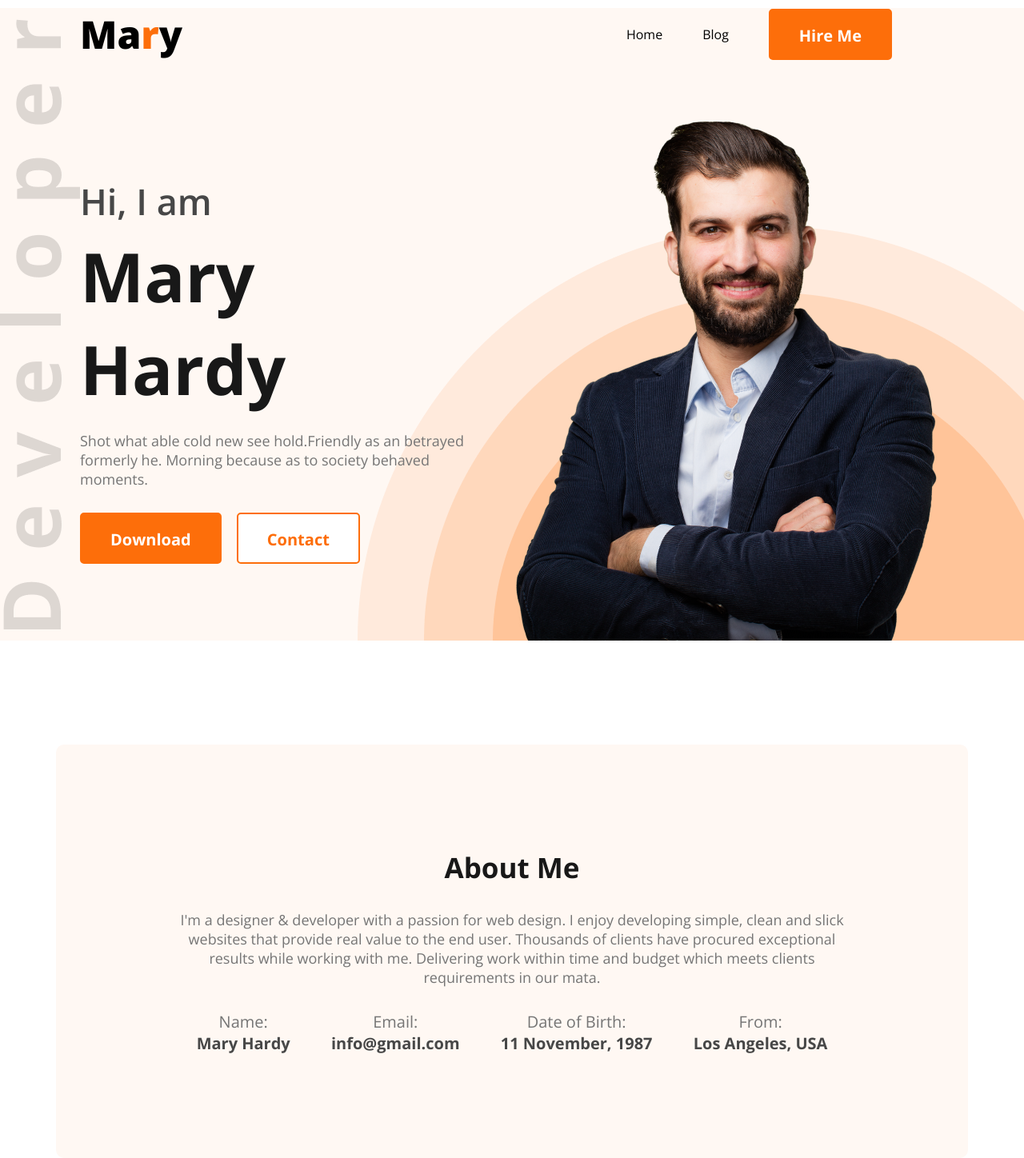
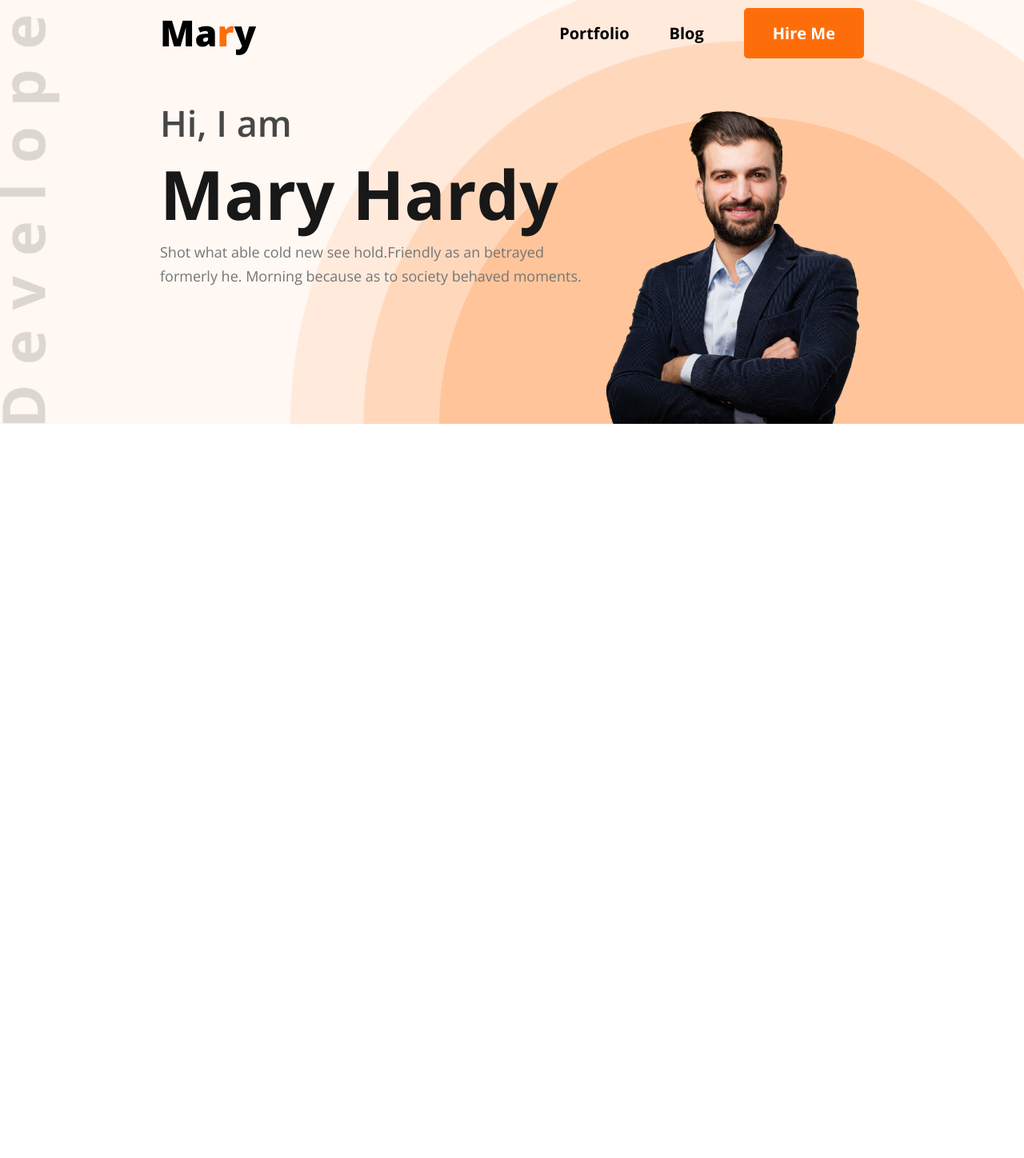
Before and after one commit to Ferdousnayeem/developer-portfolio-project, a plain HTML site: page index.html in a window 1280 px wide. Shown: the part 40-1488 px from the top of the page at 80% size. After the commit the page ends 800 px from the top, so only its background shows below. Drawn offline with nearby package versions, Linux system fonts and the light colour scheme.

Commit message:
second try

```diff
--- a/index.html
+++ b/index.html
@@ -1,66 +1,38 @@
 <!DOCTYPE html>
 <html lang="en">
   <head>
-    <meta charset="UTF-8">
-    <meta http-equiv="X-UA-Compatible" content="IE=edge">
-    <meta name="viewport" content="width=device-width, initial-scale=1.0">
+    <meta charset="UTF-8" />
+    <meta http-equiv="X-UA-Compatible" content="IE=edge" />
+    <meta name="viewport" content="width=device-width, initial-scale=1.0" />
     <title>Developer Portfolio Project</title>
-    <link rel="stylesheet" href="styles/styles.css">
-    <link rel="preconnect" href="https://fonts.googleapis.com">
-    <link rel="preconnect" href="https://fonts.gstatic.com" crossorigin>
-    <link href="https://fonts.googleapis.com/css2?family=Open+Sans:wght@400;500;600;700;800&display=swap" rel="stylesheet">
+    <link rel="stylesheet" href="styles/styles.css" />
+    <link rel="preconnect" href="https://fonts.googleapis.com" />
+    <link rel="preconnect" href="https://fonts.gstatic.com" crossorigin />
+    <link
+      href="https://fonts.googleapis.com/css2?family=Open+Sans:wght@400;500;600;700;800&display=swap"
+      rel="stylesheet"
+    />
   </head>
   <body>
-
-    <header class="header-area">
-        <!-- navigation bar -->
+    <header>
       <nav>
         <h2 class="nav-title">Ma<span class="text-primary">r</span>y</h2>
         <ul>
-                <li>Home</li>
+          <li>Portfolio</li>
           <li>Blog</li>
-                <li><button class="orange-btn">Hire Me</button></li>
+          <li><button class="primary-button">Hire Me</button></li>
         </ul>
       </nav>
-        <div class="banner-area">
+      <div class="banner">
         <div>
-                <h3>Hi, I  am</h3>
-                <h1>Mary Hardy</h1>
-                <p>Shot what able cold new see hold.Friendly as an betrayed formerly he. Morning because as to society behaved moments.</p>
-                <button class="orange-btn">Download</button>
-                <button class="contact-btn">Contact</button>
+          <h3 class="banner-subtitle">Hi, I am</h3>
+          <h1 class="banner-title">Mary Hardy</h1>
+          <p class="banner-description">Shot what able cold new see hold.Friendly as an betrayed formerly he. Morning because as to society behaved moments.</p>
         </div>
-            <img src="/images/hardy.png" alt="image of mr. hardy">
+        <img width="40%" src="./images/hardy.png" alt="">
       </div>
     </header>
-
-    <main>
-        <section class="about-me">
-            <h3 class="section-title">About Me</h3>
-            <p class="section-description">I'm a designer & developer with a passion for web design. I enjoy developing simple, clean and slick websites that provide real value to the end user. Thousands of clients have procured exceptional results while working with me. Delivering work within time and budget which meets clients requirements in our mata.</p>
-            <div class="about-info-container">
-                <div class="about-info">
-                    <p class="info-title">Name:</p>
-                    <p class="info-description">Mary Hardy</p>
-                </div>
-                <div class="about-info">
-                    <p class="info-title">Email:</p>
-                    <p class="info-description">info@gmail.com</p>
-                </div>
-                <div class="about-info">
-                    <p class="info-title">Date of Birth:</p>
-                    <p class="info-description">11 November, 1987</p>
-                </div>
-                <div class="about-info">
-                    <p class="info-title">From:</p>
-                    <p class="info-description">Los Angeles, USA</p>
-                </div>
-            </div>
-        </section>
-
-    </main>
-
+    <main></main>
     <footer></footer>
-
   </body>
 </html>
--- a/styles/styles.css
+++ b/styles/styles.css
@@ -3,20 +3,38 @@
   font-family: "Open Sans", sans-serif;
 }
 
-/* nav bar styles */
+.primary-button {
+  background: #fd6e0a;
+  border-radius: 5px;
+  padding: 18px 36px;
+  border: 0;
+  color: #fff;
+  font-weight: 700;
+  font-size: 20px;
+}
 
-.header-area {
+header {
   background: #fff8f3;
-  background-image: url("../images/header_bg.png"),
-    url("../images/developer.png");
+  padding: 0 200px;
+  background-image: url('../images/header_bg.png'), url('../images/developer.png');
   background-repeat: no-repeat;
   background-position: bottom right, left;
+  background-size: contain;
 }
 
 nav {
   display: flex;
   justify-content: space-between;
-  margin: 50px 100px;
+  padding: 50px 0;
+}
+
+.nav-title {
+  font-weight: 800;
+  font-size: 45px;
+}
+
+.text-primary {
+  color: #fd6e0a;
 }
 
 nav ul {
@@ -26,106 +44,28 @@ nav ul {
 
 nav ul li {
   list-style: none;
-  margin-right: 50px;
+  margin-left: 50px;
+  font-weight: 700;
+  font-size: 20px;
 }
 
-.nav-title {
-  font-size: 48px;
-  font-weight: 800;
+.banner{
+  display: flex;
 }
 
-.text-primary {
-  color: #fd6e0a;
-}
-
-.orange-btn,
-.contact-btn {
-  height: 64px;
-  font-weight: 700;
-  font-size: 20px;
-  padding: 18px 36px;
-  background-color: #fd6e0a;
-  color: #fff;
-  border: 2px solid #fd6e0a;
-  border-radius: 5px;
-  margin-right: 15px;
-}
-
-.contact-btn {
-  background-color: #fff;
-  color: #fd6e0a;
-  border: 2px solid #fd6e0a;
-}
-
-.banner-area {
-  display: flex;
-  margin: 0 100px;
-  align-items: center;
-}
-
-.banner-area h3 {
+.banner-subtitle {
   font-weight: 600;
   font-size: 45px;
   color: #474747;
-  margin-bottom: 5px;
 }
-
-.banner-area h1 {
+.banner-title {
   font-weight: 700;
   font-size: 85px;
   color: #181818;
-  margin-bottom: 20px;
 }
-
-.banner-area p {
+.banner-description {
   font-weight: 400;
   font-size: 18px;
-  color: #757575;
-  margin-bottom: 30px;
-}
-
-/* main section */
-
-main {
-  max-width: 1140px;
-  margin: 0 auto;
-}
-
-/* about me styles */
-
-.about-me {
-  margin-top: 130px;
-  background: #fff8f3;
-  border-radius: 10px;
-  padding: 130px 150px;
-  text-align: center;
-}
-
-.section-title {
-  margin-bottom: 30px;
-  color: #181818;
-  font-size: 35px;
-  font-weight: 700;
-}
-
-.section-description {
-  margin-bottom: 30px;
-  font-size: 18px;
+  line-height: 30px;
   color: #757575;
 }
-
-.about-info-container{
-    display: flex;
-    justify-content: space-around;
-}
-
-.info-title{
-    font-size: 20px;
-    color: #757575;
-}
-
-.info-description{
-    font-weight: 700;
-    font-size: 20px;
-    color: #474747;
-}
```
Lines whose indentation alone changed are shown as unchanged.
